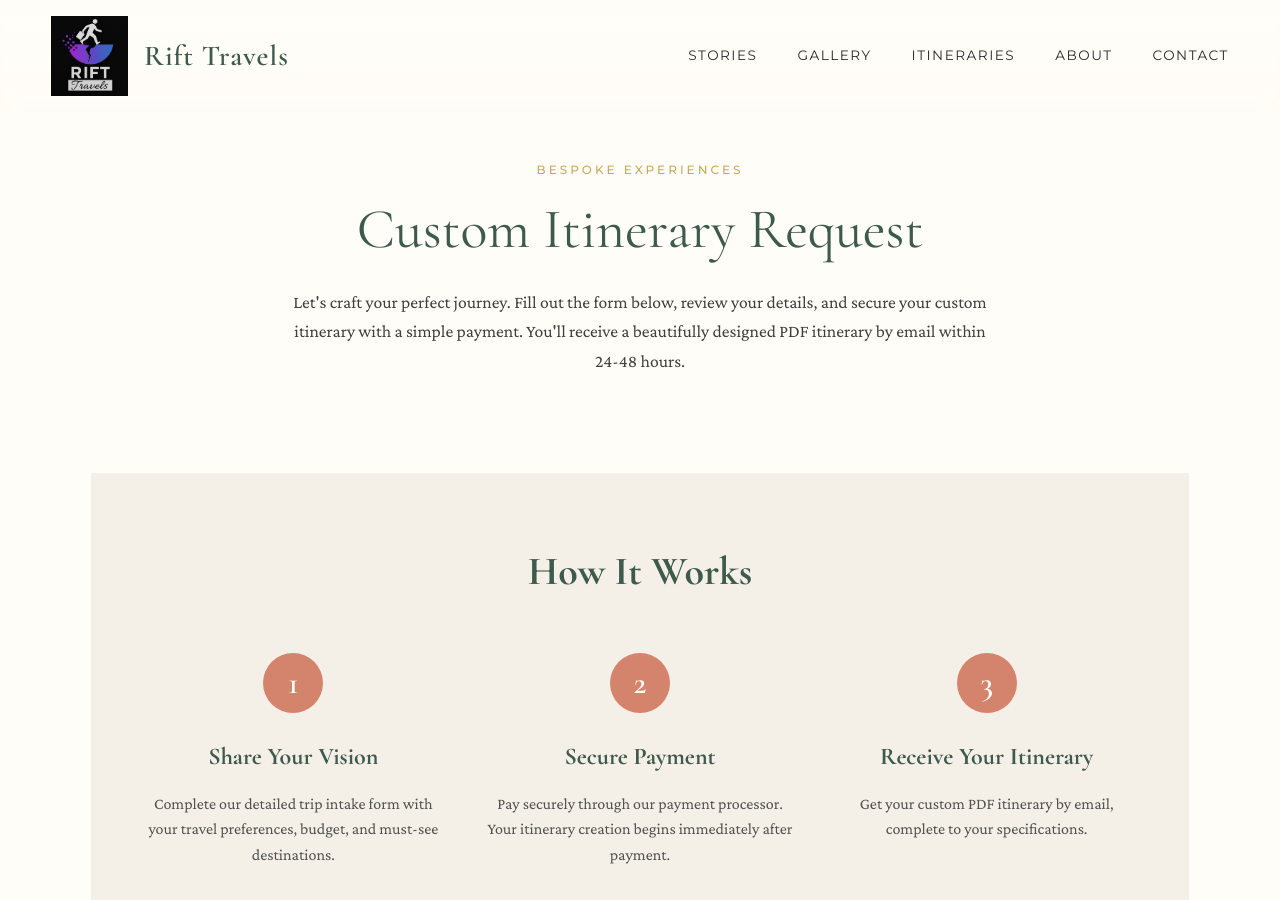
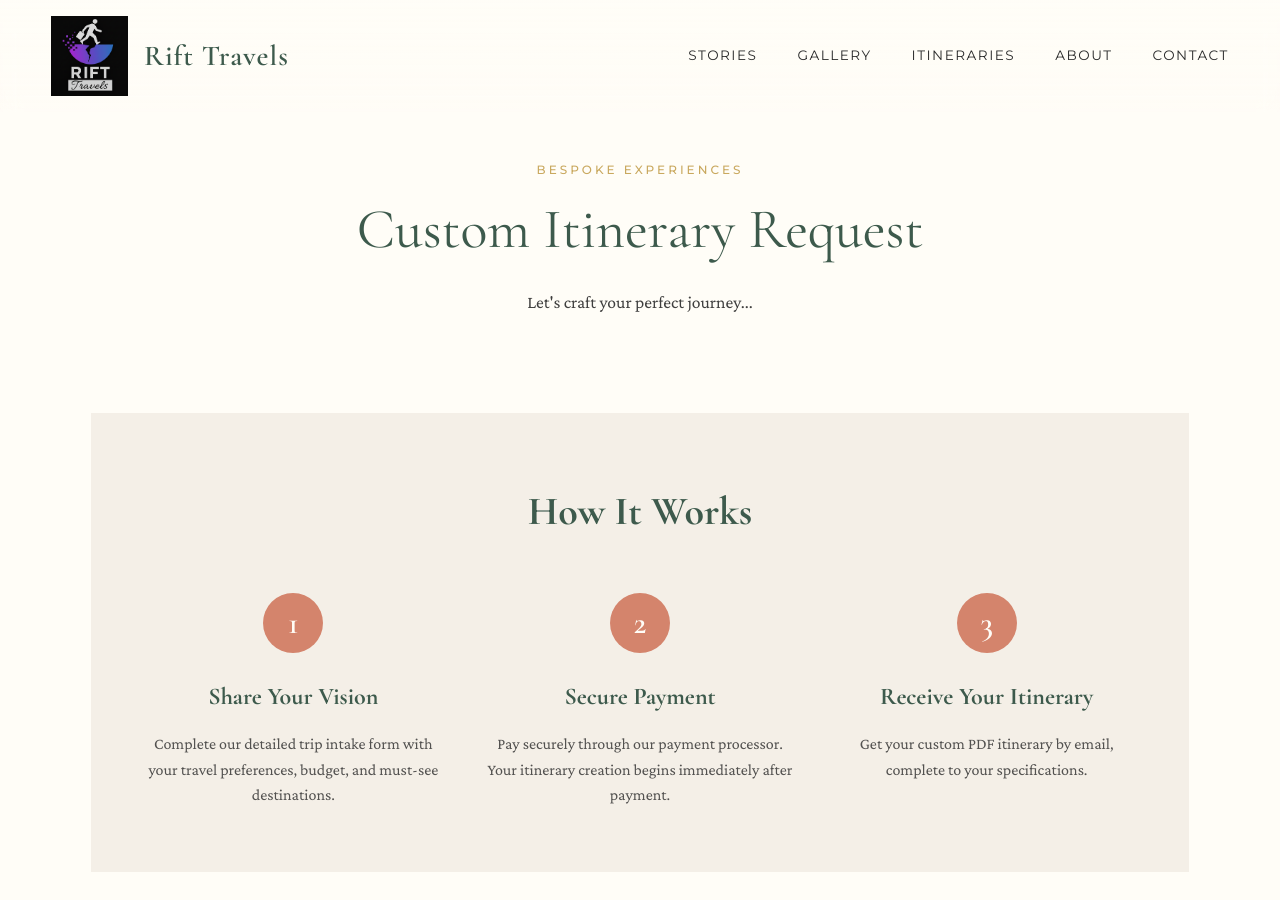
Before and after one commit to riftdigitalllc/RiftTravels.com, a Jekyll site: the page built from itinerary-request.md, in a window 1280 px wide and 900 px high. Built offline with Jekyll 4.4.1, drawn with Linux system fonts in a browser that asks for light colours; a script that is not in the unit is left out.

Commit message:
Update itinerary request description
Shortened the description of the custom itinerary request.

```diff
--- a/itinerary-request.md
+++ b/itinerary-request.md
@@ -9,7 +9,7 @@ permalink: /itinerary-request/
     <div class="section-label">Bespoke Experiences</div>
     <h1>Custom Itinerary Request</h1>
     <p class="hero-description">
-      Let's craft your perfect journey. Fill out the form below, review your details, and secure your custom itinerary with a simple payment. You'll receive a beautifully designed PDF itinerary by email within 24-48 hours.
+      Let's craft your perfect journey...
     </p>
   </div>
 
```
